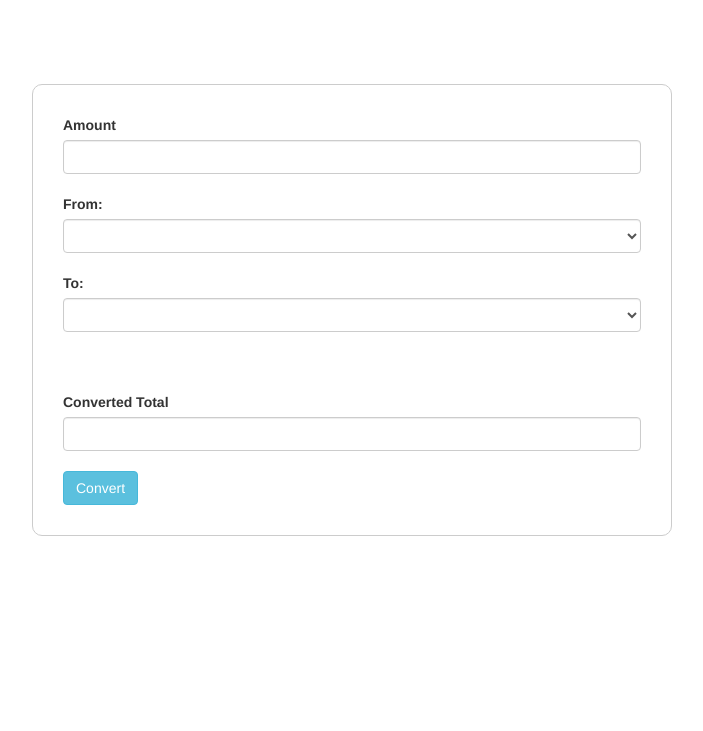
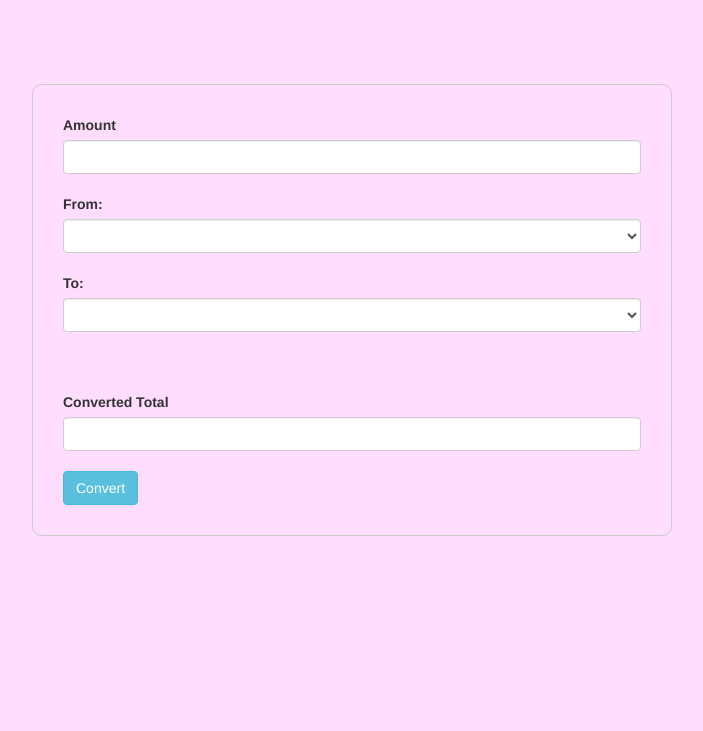
Before and after one commit to McNobzy/CurrencyConverter, a plain HTML site: page index.html in a window 1280 px wide. Shown: the part 69-800 px from the top of the page, without its empty margins (288-991 px from the left). Drawn offline with nearby package versions, Linux system fonts and the light colour scheme; no server answers.

Commit message:
Update index.html

```diff
--- a/index.html
+++ b/index.html
@@ -25,6 +25,9 @@
 	</script>
 
 	<style>
+		body{
+			background: #fdf;
+		}
 		.form-group{
 		  width: 50%;
 		  margin: 100px auto;
```
